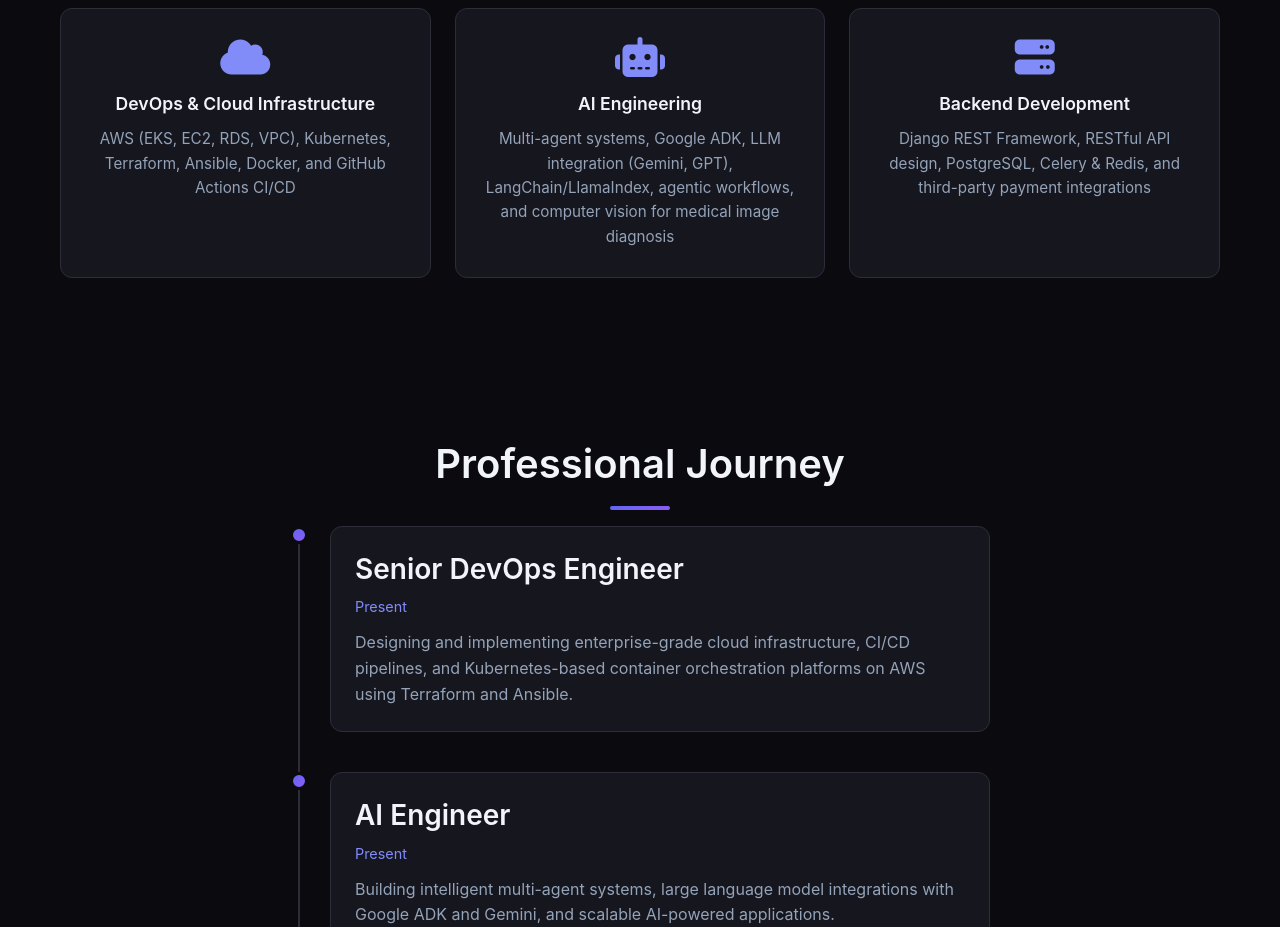
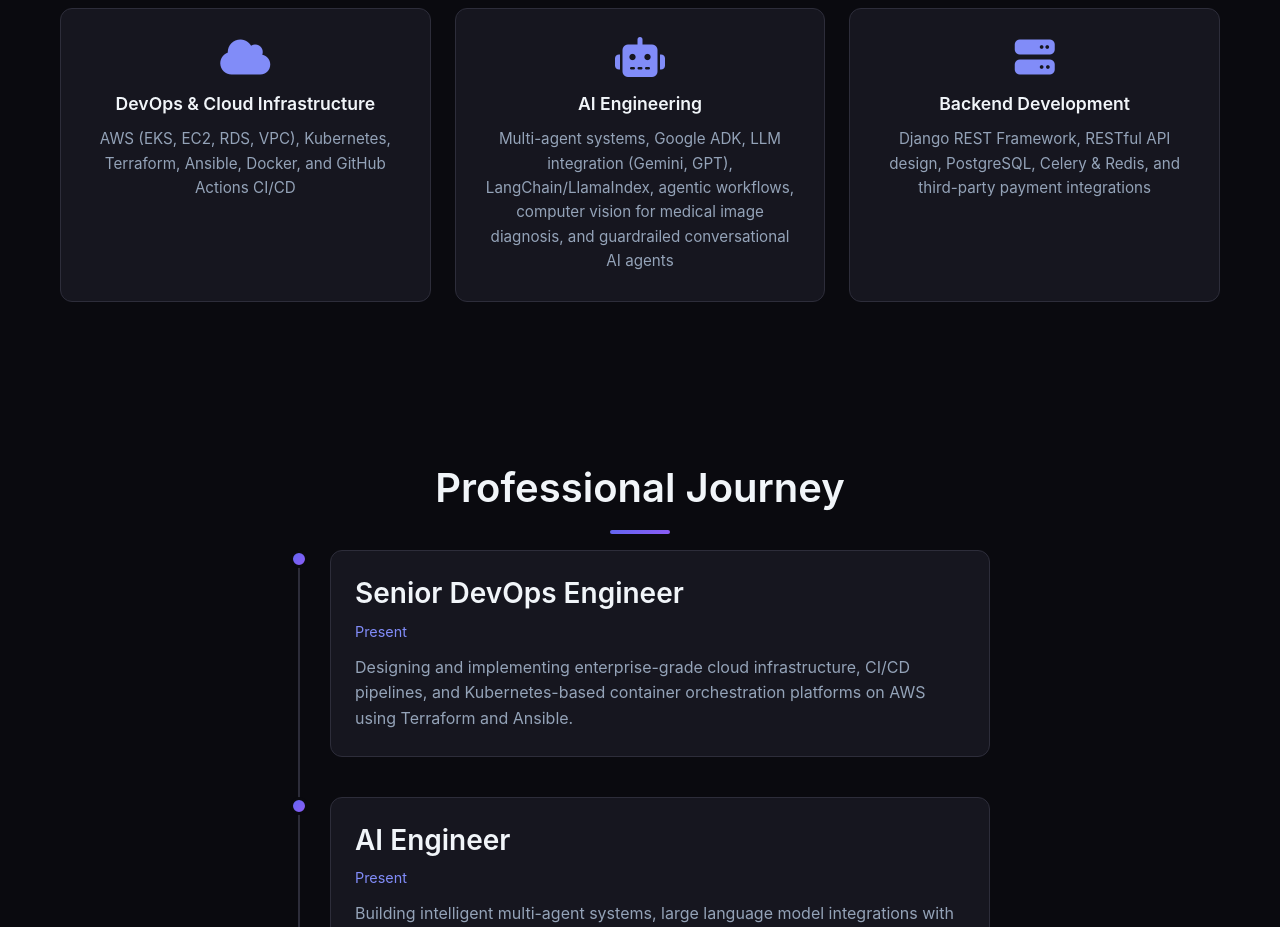
Before and after one commit to ebunilo/ebunilo-igwilo, a plain HTML site: page about.html in a window 1280 px wide. Shown: the part 1360-2287 px from the top of the page. Drawn offline with Linux system fonts and the light colour scheme.

Commit message:
update AI skills

```diff
--- a/about.html
+++ b/about.html
@@ -128,8 +128,8 @@
             <h3>AI Engineering</h3>
             <p>
               Multi-agent systems, Google ADK, LLM integration (Gemini, GPT),
-              LangChain/LlamaIndex, agentic workflows, and computer vision for
-              medical image diagnosis
+              LangChain/LlamaIndex, agentic workflows, computer vision for
+              medical image diagnosis, and guardrailed conversational AI agents
             </p>
           </div>
           <div class="competency-card">
```
Also changed, not shown: index.html (+1 -0 lines).
